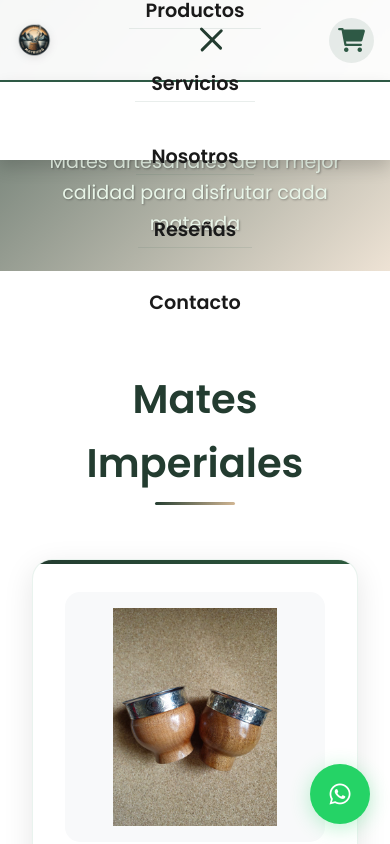
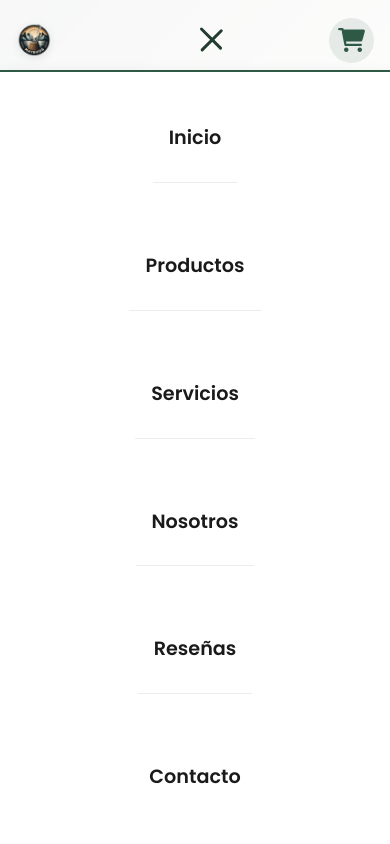
Before and after one commit to Markopamichh/mateicos, a website: page pages/mates.html in a window 390 px wide. Both pictures are taken after a click on the button "Menú". Shown: the top 844 px of the page. Drawn offline with Linux system fonts and the light colour scheme.

Commit message:
arreglo menu

```diff
--- a/css/nav.css
+++ b/css/nav.css
@@ -6,7 +6,7 @@
     top: 0;
     left: 0;
     right: 0;
-    z-index: 1000;
+    z-index: 9998;
     height: 70px; /* Altura fija para el header */
 }
 
@@ -191,22 +191,24 @@
 
     .nav-menu {
         display: none;
-        position: absolute;
-        top: 100%;
+        position: fixed;
+        top: 70px;
         left: 0;
         width: 100%;
-        background: #ffffff;
-        background-color: #ffffff;
+        background: #ffffff !important;
+        background-color: #ffffff !important;
         flex-direction: column;
         padding: 1.5rem 1rem;
         box-shadow: 0 8px 16px rgba(0,0,0,0.15);
         border-top: 2px solid #2E5945;
-        z-index: 1001;
-        opacity: 1;
+        z-index: 9999;
+        opacity: 1 !important;
+        max-height: calc(100vh - 70px);
+        overflow-y: auto;
     }
 
     .nav-menu.active {
-        display: flex;
+        display: flex !important;
     }
 
     .nav-menu li {
--- a/css/styles.css
+++ b/css/styles.css
@@ -40,7 +40,7 @@ body {
     background: rgba(255, 255, 255, 0.95);
     backdrop-filter: blur(10px);
     box-shadow: 0 2px 20px rgba(0,0,0,0.1);
-    z-index: 1000;
+    z-index: 9998;
     transition: all 0.3s ease;
 }
 
@@ -651,6 +651,12 @@ h2 {
 
 /* Responsive */
 @media (max-width: 768px) {
+    .header {
+        background: #ffffff !important;
+        background-color: #ffffff !important;
+        backdrop-filter: none !important;
+    }
+
     .hero h1 {
         font-size: 2.5rem;
     }
--- a/css/subcategorias.css
+++ b/css/subcategorias.css
@@ -15,7 +15,7 @@ html, body {
     background: rgba(255, 255, 255, 0.95) !important;
     backdrop-filter: blur(10px);
     box-shadow: 0 2px 20px rgba(0,0,0,0.1);
-    z-index: 1000;
+    z-index: 9998;
     transition: all 0.3s ease;
     height: 80px;
 }
--- a/js/main.js
+++ b/js/main.js
@@ -326,15 +326,28 @@ function showNotification(message) {
 // ============================================
 
 function initMobileMenu() {
+    console.log('🔧 Initializing mobile menu...');
     const hamburger = document.querySelector('.hamburger');
     const navMenu = document.querySelector('.nav-menu');
 
-    if (!hamburger || !navMenu) return;
+    console.log('Hamburger element:', hamburger);
+    console.log('Nav menu element:', navMenu);
+
+    if (!hamburger || !navMenu) {
+        console.error('❌ CRITICAL: Hamburger or nav menu not found!');
+        return;
+    }
+
+    console.log('✅ Elements found, adding click listener...');
 
     // Toggle menu
     hamburger.addEventListener('click', () => {
+        console.log('🍔 HAMBURGER CLICKED!');
         const isActive = hamburger.classList.toggle('active');
         navMenu.classList.toggle('active');
+        console.log('Menu state:', isActive ? '🟢 OPEN' : '🔴 CLOSED');
+        console.log('Hamburger classes:', hamburger.classList.toString());
+        console.log('Nav menu classes:', navMenu.classList.toString());
         hamburger.setAttribute('aria-expanded', isActive);
         document.body.style.overflow = isActive ? 'hidden' : '';
     });
--- a/pages/mates.html
+++ b/pages/mates.html
@@ -34,10 +34,10 @@
     <!-- Preload Critical Hero Background -->
     <link rel="preload" as="image" href="../assets/images/catalogohero.jpg">
 
-    <link rel="stylesheet" href="../css/styles.css">
-    <link rel="stylesheet" href="../css/nav.css">
-    <link rel="stylesheet" href="../css/cart.css">
-    <link rel="stylesheet" href="../css/subcategorias.css">
+    <link rel="stylesheet" href="../css/styles.css?v=3">
+    <link rel="stylesheet" href="../css/nav.css?v=3">
+    <link rel="stylesheet" href="../css/cart.css?v=3">
+    <link rel="stylesheet" href="../css/subcategorias.css?v=3">
     <link rel="stylesheet" href="https://cdnjs.cloudflare.com/ajax/libs/font-awesome/6.0.0/css/all.min.css">
     <link href="https://fonts.googleapis.com/css2?family=Poppins:wght@300;400;500;600;700&display=swap" rel="stylesheet">
 </head>
@@ -274,6 +274,6 @@
     </div>
 
     <!-- Scripts -->
-    <script src="../js/main.js" defer></script>
+    <script src="../js/main.js?v=3" defer></script>
 </body>
 </html>
```
Also changed, not shown: index.html (+4 -4 lines), pages/Accesosrios.html (+5 -5 lines), pages/bombillas.html (+5 -5 lines), pages/yerberos.html (+5 -5 lines), .claude/settings.local.json.
